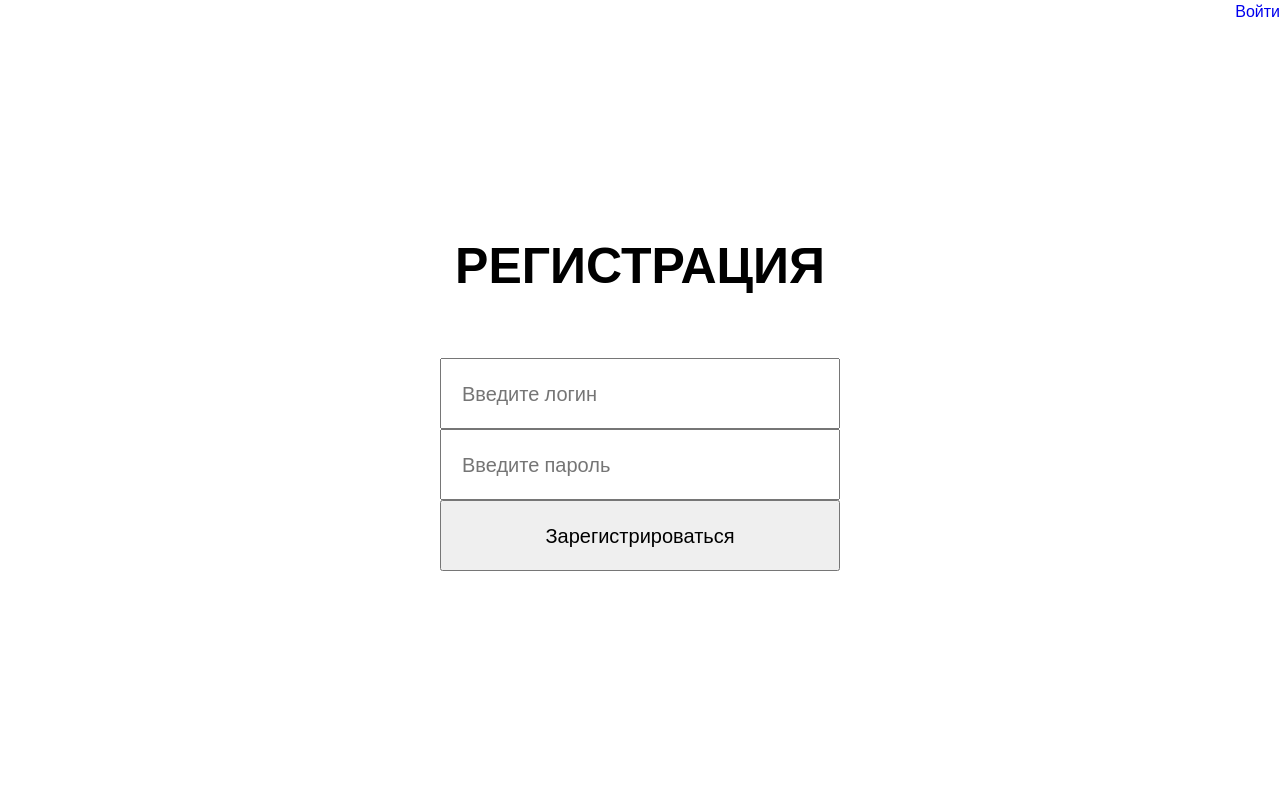
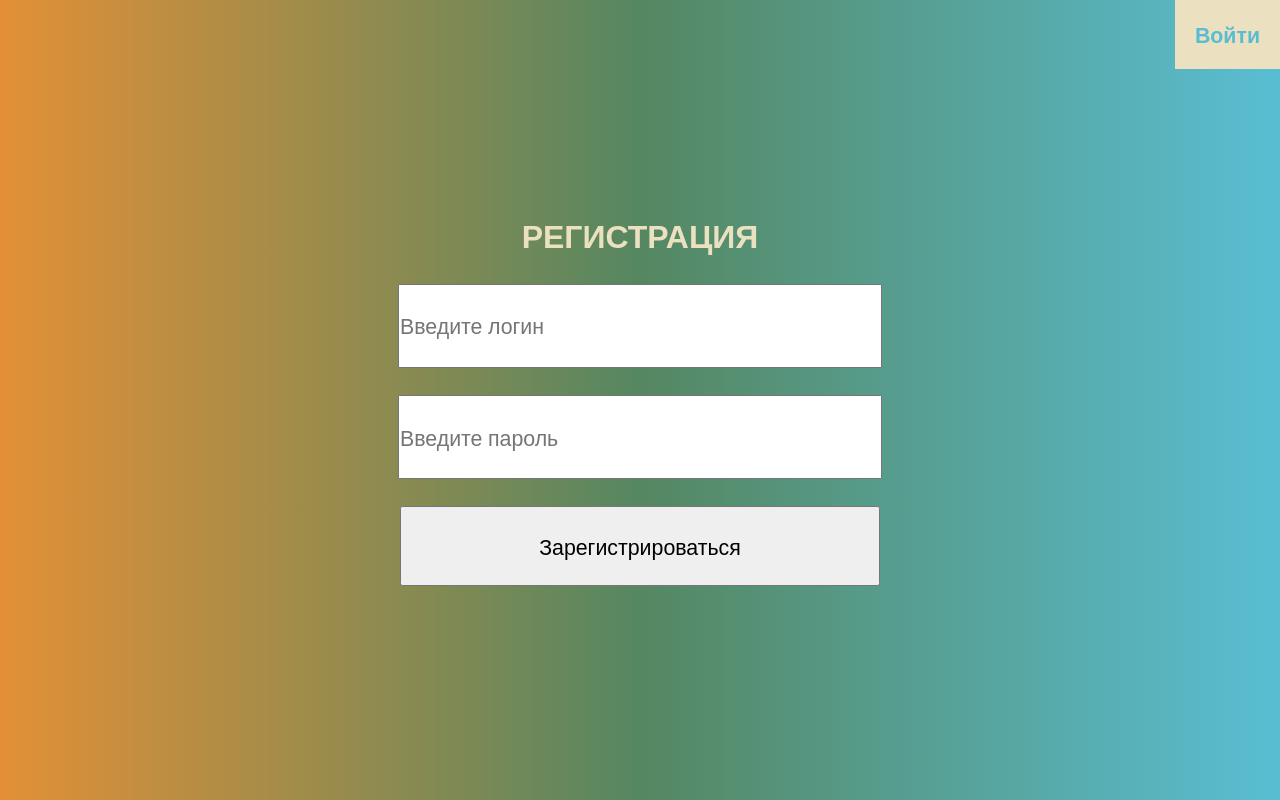
Before and after one commit to CallofMan/order, a PHP site: page /registration.php in a window 1280 px wide. Run offline with PHP 8.4, Linux system fonts and the light colour scheme.

Commit message:
Вставил стили

```diff
--- a/chat.css
+++ b/chat.css
@@ -21,6 +21,8 @@ margin: 10px auto;
 
 body{
 min-height: 100%;
+background: rgb(227,144,54);
+background: linear-gradient(90deg, rgba(227,144,54,1) 0%, rgba(85,135,97,1) 50%, rgba(89,189,209,1) 99%);
 }
 
 html, body{
--- a/registration.css
+++ b/registration.css
@@ -8,6 +8,16 @@ font-family: 'Open Sans', sans-serif;
 
 a{
 text-decoration: none;
+padding: 20px;
+background-color: rgb(235, 225, 192);
+color: rgb(89,189,209);
+font-weight: bold;
+font-size: 16pt;
+}
+a:hover
+{
+    color: rgb(227,144,54);
+    background-color: rgb(85,135,97);
 }
 
 html{
@@ -16,6 +26,8 @@ height: 100%;
 
 body{
 min-height: 100%;
+background: rgb(227,144,54);
+background: linear-gradient(90deg, rgba(227,144,54,1) 0%, rgba(85,135,97,1) 50%, rgba(89,189,209,1) 99%);
 }
 
 html, body{
@@ -25,22 +37,25 @@ justify-content: center;
 align-items: flex-start;
 }
 
-h1{
-text-align: center;
-margin-bottom: 60px;
-font-size: 50px;
-}
 
 form{
-align-self: center;
-display: flex;
-flex-direction: column;
-width: 400px;
+    display: flex;
+    flex-direction: column;
+    justify-content: space-around;
+    align-items: center;
+    width: 600px;
+    height: 400px;
+    margin: 200px auto;
+}
+h1, p{
+    color: rgb(235, 225, 192);
 }
 
 form input{
-padding: 20px;
-font-size: 20px;
+    width: 80%;
+    height: 20%;
+    font-size: 16pt;
+    transition: all 0.2;
 }
 
 .enter{
@@ -48,3 +63,10 @@ position: absolute;
 top: 0px;
 right: 0px;
 }
+
+#send:hover{
+    background-color: rgb(89,189,209);
+    color: rgb(170, 96, 16);
+    transition: all 0.2;
+    cursor: pointer;
+}
--- a/registration.php
+++ b/registration.php
@@ -50,7 +50,7 @@ if (isset($_GET["registration"]))
         ?>
         <input type="text" placeholder="Введите логин" name="login">
         <input type="password" placeholder="Введите пароль" name="password">
-        <input type="submit" name="registration" value="Зарегистрироваться">
+        <input id="send" type="submit" name="registration" value="Зарегистрироваться">
     </form>
 </body>
 </html>
```
Also changed, not shown: login.css (+39 -1 lines).
